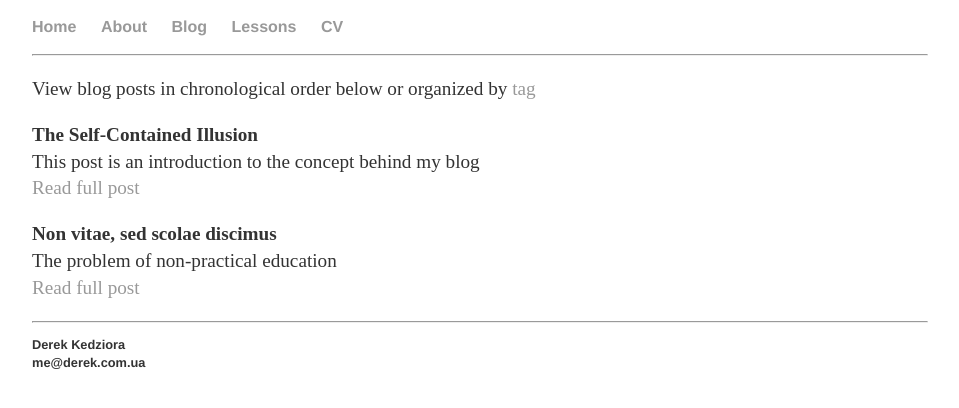
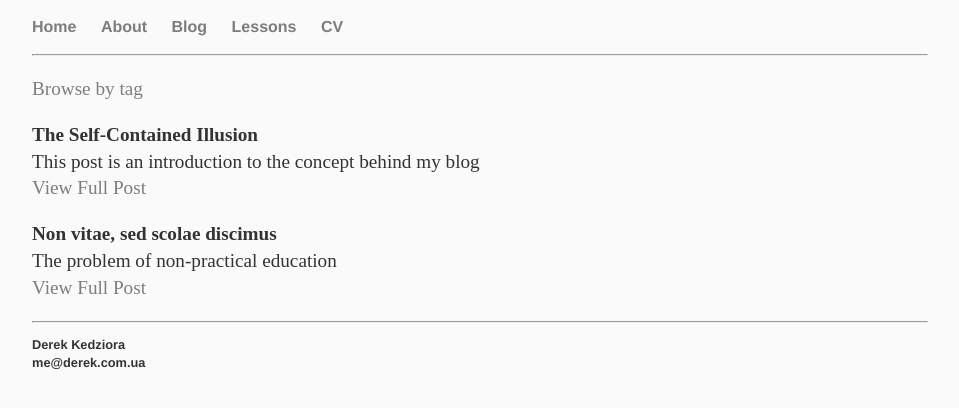
Before and after one commit to ZeroDeth/derekkedziora.github.io, a Jekyll site: the page built from blog.html, in a window 1280 px wide. Shown: the top 408 px of the page, without its empty margins (160-1119 px from the left). Built offline with Jekyll 4.4.1, drawn with Linux system fonts in a browser that asks for light colours.

Commit message:
css updated

```diff
--- a/blog.html
+++ b/blog.html
@@ -3,9 +3,9 @@ layout: default
 title: Blog
 permalink: /blog/
 ---
-<p>View blog posts in chronological order below or organized by <a href="/tags">tag</a></p>
+<p><a href="/tags">Browse by tag</a></p>
 {% for post in site.categories.blog %}
     <p><b>{{ post.title }}</b><br>
     {{post.description}}<br>
-    <a href="{{ post.url }}" target="_blank">Read full post</a></p>
+    <a href="{{ post.url }}"" target="_blank">View Full Post</a></li></p>
     {% endfor %}
--- a/css/main.css
+++ b/css/main.css
@@ -1,6 +1,6 @@
-body { margin: 10px auto; width: 70%; }
+body { background-color: #fafafa; margin: 10px auto; width: 70%; }
 
-a { text-decoration: none; color: #999; }
+a { text-decoration: none; color: #7d7d7d; }
 a:hover { text-decoration: underline; }
 
 p, ul { font-size: 1.2em; line-height: 1.4em; color: #333; }
--- a/lessons.html
+++ b/lessons.html
@@ -2,7 +2,7 @@
 layout: default
 permalink: /lessons/
 ---
-<p>View lessons in chronological order below or organized by <a href="/tags">tag</a></p>
+<p><a href="/tags">Browse by tag</a></p>
 {% for post in site.categories.lesson %}
     <p><b>{{ post.title }}</b><br>
     {{post.description}}<br>
--- a/tagpage.html
+++ b/tagpage.html
@@ -10,9 +10,9 @@ permalink: /tags
 {% assign sortedtags = tags | split:' ' | sort %}
 
 {% for tag in sortedtags %}
-  <br><b id="{{ tag }}">{{ tag }}</b><br>
+  <p><b id="{{ tag }}">{{ tag }}</b><br>
   {% for post in site.tags[tag] %}
   <a href="{{ post.url }}" target="_blank">{{ post.title }}</a> [{{post.category}}]: {{post.description}}<br>
   {% endfor %}
 
-{% endfor %}
+{% endfor %}</p>
```
